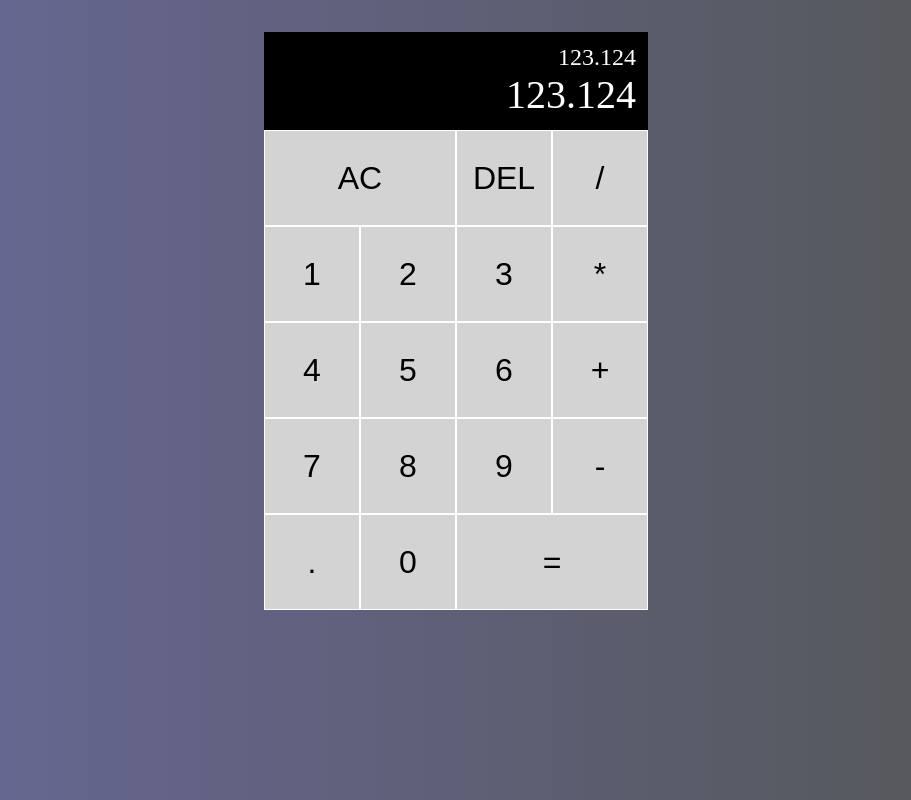
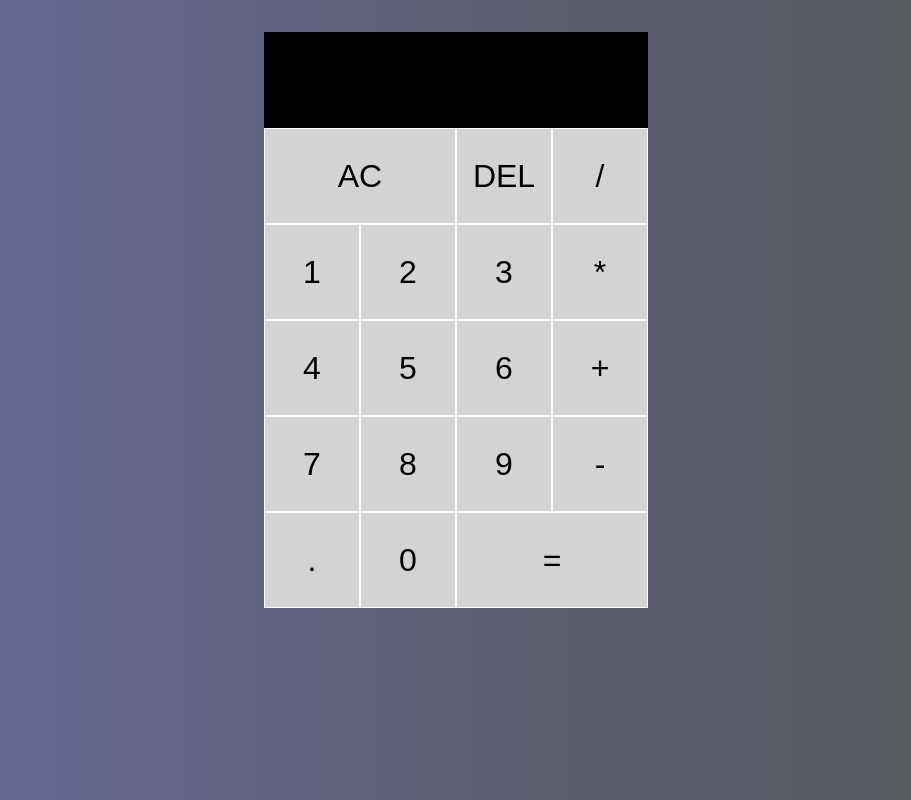
Before and after one commit to piknik1979/react-calc, a React (Create React App) app: page / in a window 1280 px wide. Shown: the whole page, without its empty margins (184-1095 px from the left). Built offline with nearby package versions, Linux system fonts and the light colour scheme.

Commit message:
useReducer and states added

```diff
--- a/src/App.js
+++ b/src/App.js
@@ -1,16 +1,28 @@
+import { useReducer } from "react";
 import "./index.css";
 
+// actions will be taken when pressing the buttons
+// const ACTIONS = {
+
+// }
+
+//reducer function will reduce and calculate
+function reducer(state, action) {
+
+}
+
 function App() {
+  // setting states - currentOperand, previousOperand, operation
+  //using useReducer method from React
+  const [{currentOperand, previousOperand, operation}, dispatch] = useReducer(reducer, {})
   return (
     <div className="calculator-grid">
-      {/* main calculator grid */}
       <div className="output">
-        {" "}
-        {/* // main output screen - whole black section and includes prev and curre op.   */}
-        <div className="previous-operand">123.124</div>{" "}
-        {/* small numbers - previous calculation*/}
-        <div className="current-operand">123.124</div>{" "}
-        {/* large numbers - previous calculation*/}
+    {/* instead of default numbers in a previous-operand we put there state: {previousOperand} and {operation} which will be the actual operation ?? */}
+        <div className="previous-operand">{previousOperand} {operation} </div>{" "}
+           {/* instead of default numbers in a current-operand we put there state: {current-Operand} */}
+        <div className="current-operand">{currentOperand}</div>{" "}
+
       </div>
       <button className="span-two">AC</button>
       <button className="DEL">DEL</button>
--- a/src/index.css
+++ b/src/index.css
@@ -6,14 +6,17 @@
   background: linear-gradient(to right, rgb(105, 105, 154), rgb(83, 86, 83));
 }
 
+/* main calculator grid*/
 .calculator-grid {
   display: grid;
   margin-top: 2rem;
+  /*  getting the size from the top of the DOM - whic is body*/
   justify-content: center;
   grid-template-columns: repeat(4, 6rem);
   grid-template-rows: minmax(6rem, auto) repeat(5, 6rem);
 }
 
+/* calculator grid buttons*/
 .calculator-grid > button {
   cursor: pointer;
   font-size: 2rem;
@@ -22,15 +25,17 @@
   background-color: lightgray;
 }
 
+/* calculator grid buttons when hovered*/
 .calculator-grid > button:hover,
 .calculator-grid > button:focus {
-  background-color: rgba(255, 255, 255, .9);
+  background-color: rgba(146, 144, 144, 0.9);
 }
 
 .span-two {
   grid-column: span 2;
 }
 
+/* calculator black box for calculation*/
 .output {
   grid-column: 1 / -1;
   background-color: black;
@@ -39,12 +44,16 @@
   align-items: flex-end;
   justify-content: space-around;
   padding: .75rem;
+  word-wrap: break-word;
 }
 
+/* output small numbers */
 .output .previous-operand {
   color: white;
   font-size: 1.5rem;
 }
+
+/* large numbers - previous calculation*/
 .output .current-operand {
   color: white;
   font-size: 2.5rem;
```
